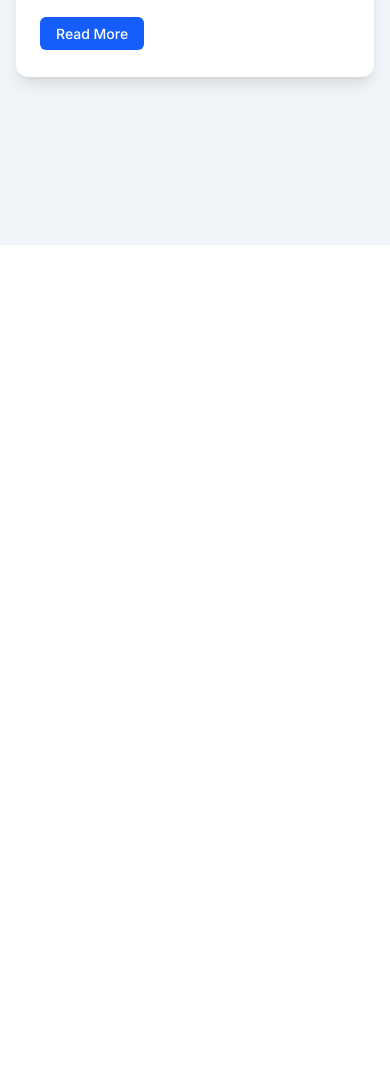
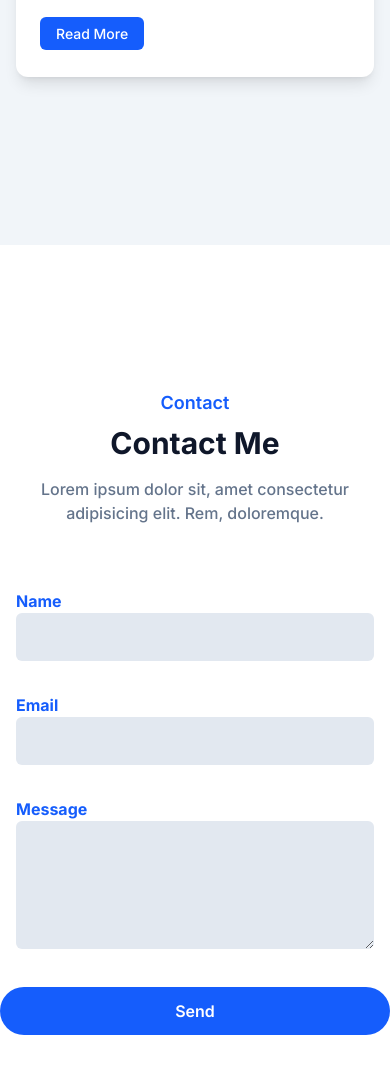
Before and after one commit to RioOctaviannusLoka/Latihan-Portfolio-Tailwind-CSS, a website: page src/index.html in a window 390 px wide. Shown: the part 6224-7297 px from the top of the page. Before the commit the page ends 6469 px from the top, so only its background shows below. Drawn offline with Linux system fonts and the light colour scheme.

Commit message:
feat:create responsive contact section

```diff
--- a/src/index.html
+++ b/src/index.html
@@ -263,6 +263,40 @@
   </section>
   <!-- Blog Section End -->
 
+  <!-- Contact Section Start -->
+  <section id="contact" class="pt-36 pb-32">
+    <div class="container">
+      <div class="w-full px-4">
+        <div class="max-w-xl mx-auto text-center mb-16">
+          <h4 class="font-semibold text-lg text-primary mb-2">Contact</h4>
+          <h2 class="font-bold text-dark text-3xl mb-4 sm:text-4xl lg:text-5xl">Contact Me</h2>
+          <p class="font-medium text-md text-secondary md:text-lg">Lorem ipsum dolor sit, amet consectetur adipisicing elit. Rem, doloremque.</p>
+        </div>
+      </div>
+
+      <form>
+        <div class="w-full lg:w-2/3 lg:mx-auto">
+          <div class="w-full px-4 mb-8">
+            <label for="name" class="text-base font-bold text-primary">Name</label>
+            <input type="text" id="name" class="w-full bg-slate-200 text-dark p-3 rounded-md focus:outline-none focus:ring-primary focus:ring-1 focus:border-primary">
+          </div>
+          <div class="w-full px-4 mb-8">
+            <label for="email" class="text-base font-bold text-primary">Email</label>
+            <input type="email" id="email" class="w-full bg-slate-200 text-dark p-3 rounded-md focus:outline-none focus:ring-primary focus:ring-1 focus:border-primary">
+          </div>
+          <div class="w-full px-4 mb-8">
+            <label for="message" class="text-base font-bold text-primary">Message</label>
+            <textarea type="text" id="message" class="w-full bg-slate-200 text-dark p-3 rounded-md focus:outline-none focus:ring-primary focus:ring-1 focus:border-primary h-32"></textarea>
+          </div>
+          <div class="w-full">
+            <button class="text-base font-semibold text-white bg-primary py-3 px-8 rounded-full w-full hover:opacity-80 hover:shadow-lg transition duration-500">Send</button>
+          </div>
+        </div>
+      </form>
+    </div>
+  </section>
+  <!-- Contact Section End -->
+
   <script src="js/script.js"></script>
 </body>
 </html>
```
Also changed, not shown: src/output.css.
